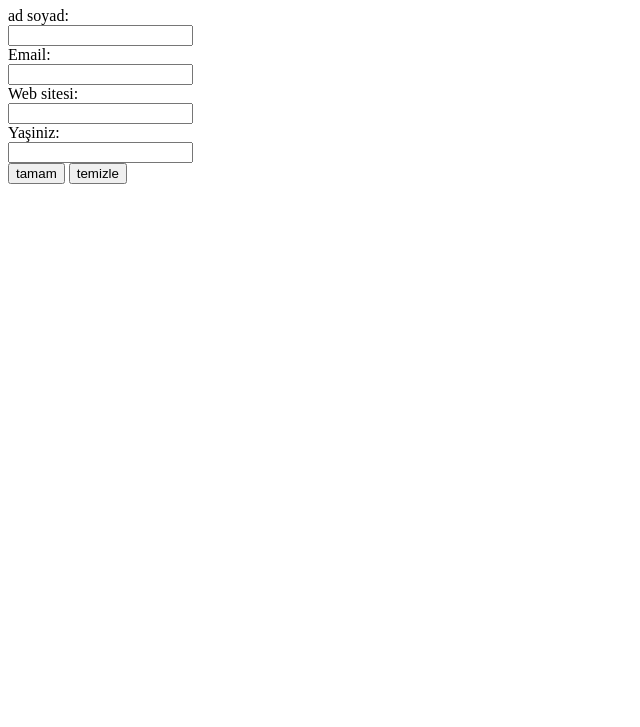
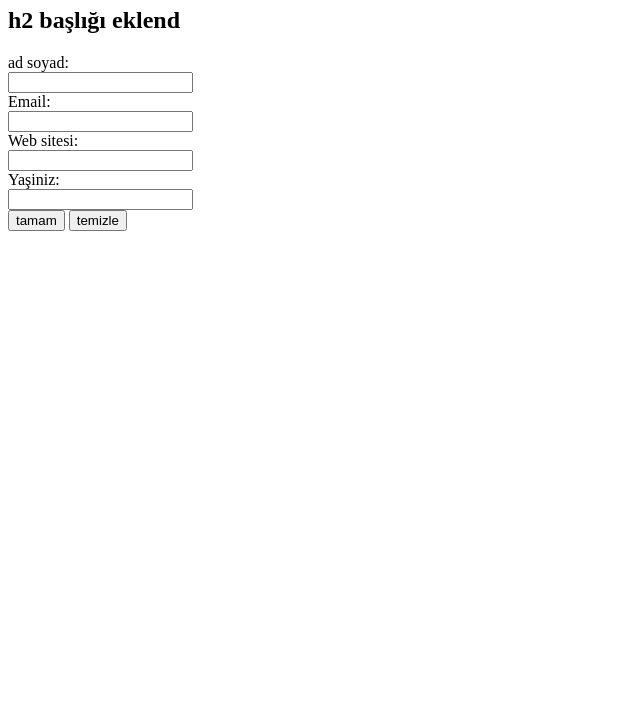
Before and after one commit to eypkaya/html, a plain HTML site: page html_form_islem.html in a window 1280 px wide. Shown: the part 73-800 px from the top of the page, without its empty margins (0-640 px from the left). Drawn offline with Linux system fonts and the light colour scheme.

Commit message:
h2 başlığı eklendi

```diff
--- a/html_form_islem.html
+++ b/html_form_islem.html
@@ -5,6 +5,7 @@
     </head>
     <body>
         <h1>üye kayit formu:</h1>
+        <h2>h2 başlığı eklend</h2>
         <form name="kayit" action="kayit.php" method="get">
             ad soyad: <br>
             <input type="text" name="adsaoyad" id="idadsoyad"
```
